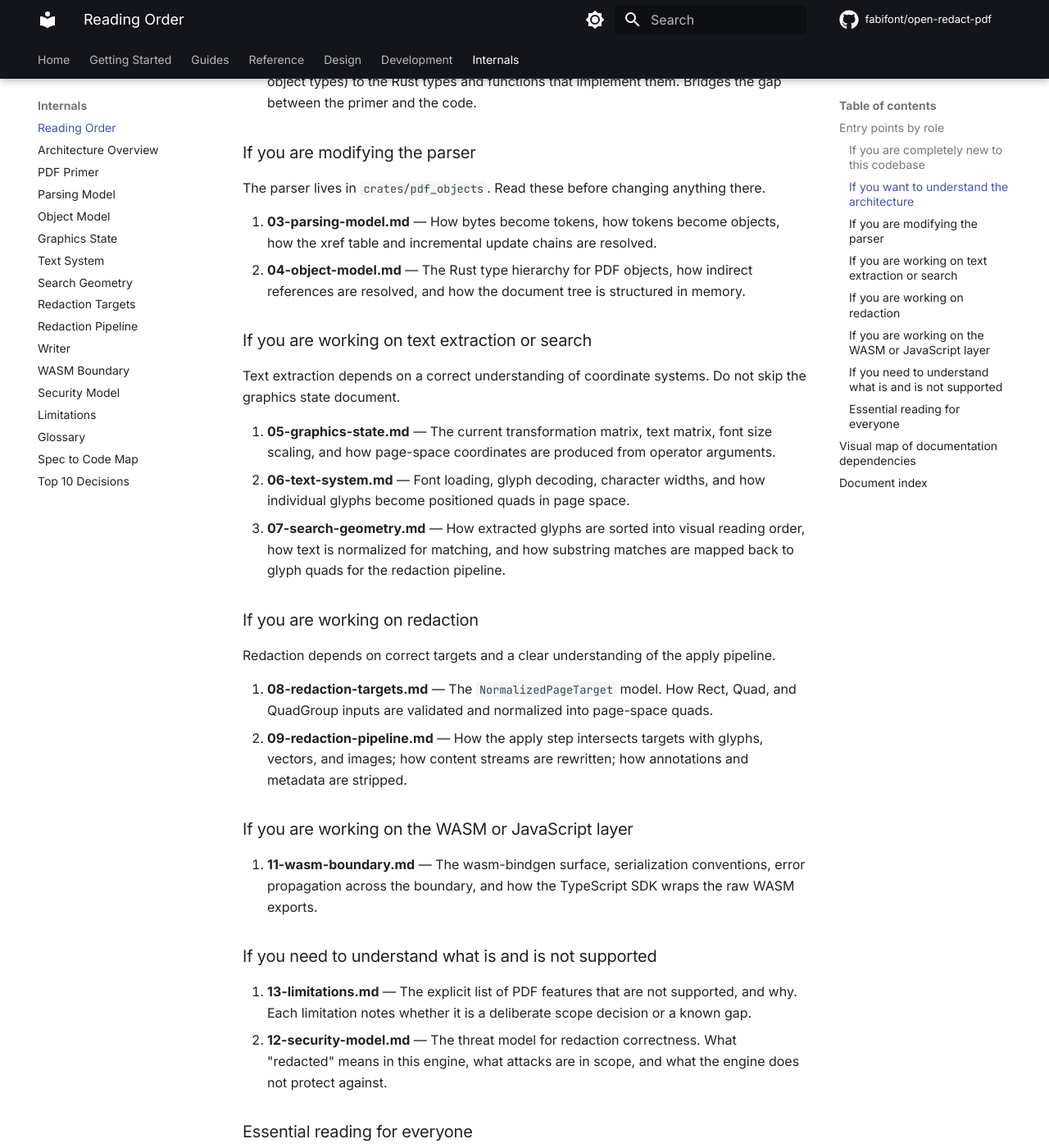
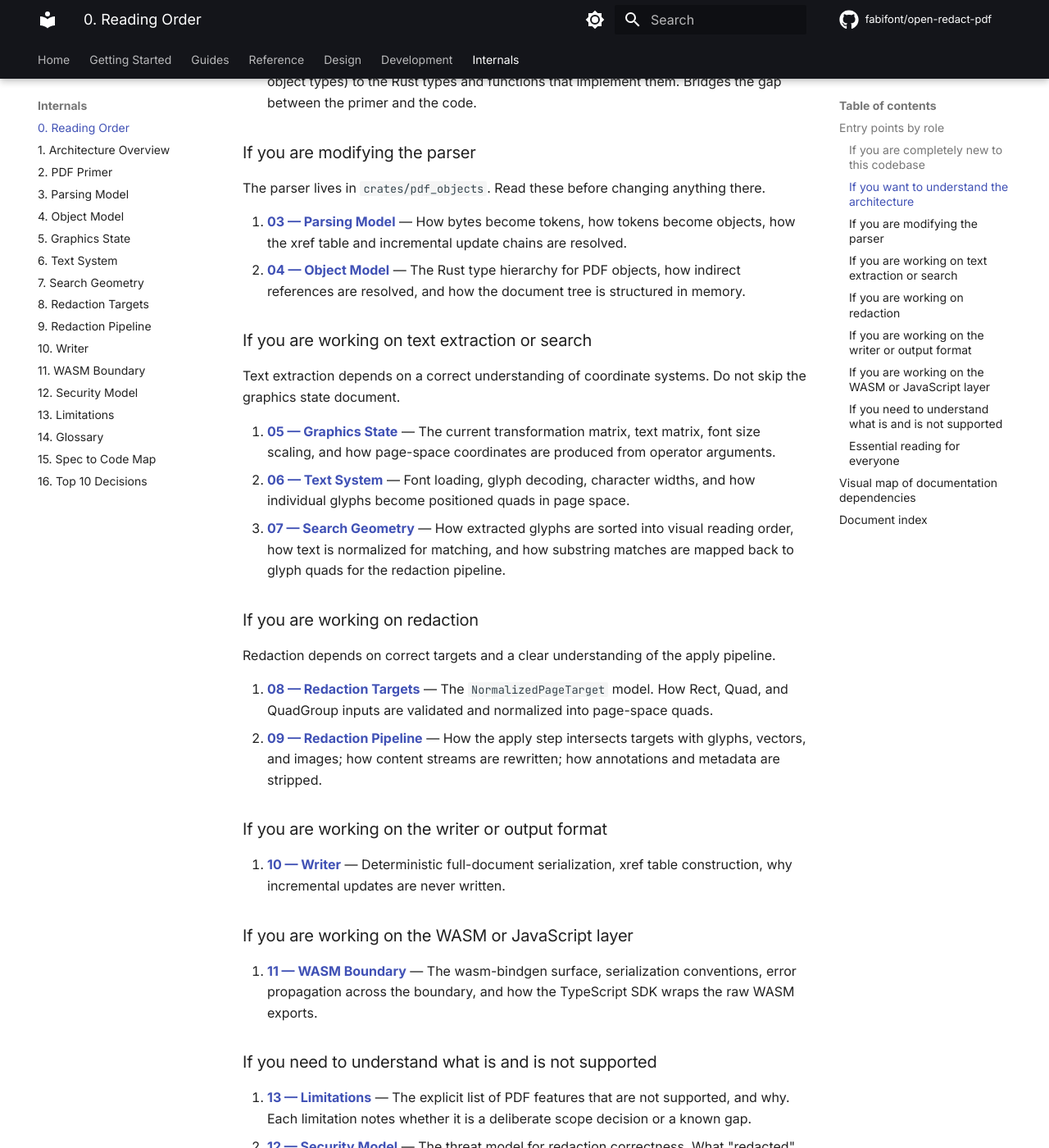
Before and after one commit to fabifont/open-redact-pdf, an MkDocs documentation site: the page built from docs/internals/00-reading-order.md, in a window 1280 px wide and 1400 px high, scrolled down 803 px. Shown: the whole window at 82% size. Built offline with MkDocs 1.6.1 and Material for MkDocs 9.7.7, drawn with Linux system fonts in a browser that asks for light colours; comment, search, counter and statistics services are not loaded; some of the changed text lies outside the part shown.

Commit message:
docs: make reading order links clickable and number internals sidebar entries
- Convert all bold doc references in 00-reading-order.md to actual
  hyperlinks so readers can navigate directly to each section
- Make document index table cells link to each file
- Add missing writer section entry (11-wasm-boundary.md role group)
- Number all Internals sidebar entries in mkdocs.yml (0–16) so the
  sequence is visible in the left nav

```diff
--- a/docs/internals/00-reading-order.md
+++ b/docs/internals/00-reading-order.md
@@ -10,50 +10,54 @@ This page tells you which internal docs to read, and in what order, depending on
 
 Begin with the PDF Primer before touching any code.
 
-1. **02-pdf-primer.md** — What a PDF file actually is at the byte level. Cross-reference tables, object streams, content streams. You cannot reason about the parser or the redaction logic without this.
-2. **14-glossary.md** — Keep this open as a reference tab. Every term used across the internals docs is defined here.
+1. [**02 — PDF Primer**](02-pdf-primer.md) — What a PDF file actually is at the byte level. Cross-reference tables, object streams, content streams. You cannot reason about the parser or the redaction logic without this.
+2. [**14 — Glossary**](14-glossary.md) — Keep this open as a reference tab. Every term used across the internals docs is defined here.
 
 ### If you want to understand the architecture
 
 Read these two documents in order before looking at any crate.
 
-1. **01-architecture-overview.md** — The 30,000-foot view. Crate dependency graph, pipeline stages, design principles, error model, and what is explicitly out of scope.
-2. **15-spec-to-code.md** — Maps PDF specification concepts (operators, dictionaries, object types) to the Rust types and functions that implement them. Bridges the gap between the primer and the code.
+1. [**01 — Architecture Overview**](01-architecture-overview.md) — The 30,000-foot view. Crate dependency graph, pipeline stages, design principles, error model, and what is explicitly out of scope.
+2. [**15 — Spec to Code Map**](15-spec-to-code.md) — Maps PDF specification concepts (operators, dictionaries, object types) to the Rust types and functions that implement them. Bridges the gap between the primer and the code.
 
 ### If you are modifying the parser
 
 The parser lives in `crates/pdf_objects`. Read these before changing anything there.
 
-1. **03-parsing-model.md** — How bytes become tokens, how tokens become objects, how the xref table and incremental update chains are resolved.
-2. **04-object-model.md** — The Rust type hierarchy for PDF objects, how indirect references are resolved, and how the document tree is structured in memory.
+1. [**03 — Parsing Model**](03-parsing-model.md) — How bytes become tokens, how tokens become objects, how the xref table and incremental update chains are resolved.
+2. [**04 — Object Model**](04-object-model.md) — The Rust type hierarchy for PDF objects, how indirect references are resolved, and how the document tree is structured in memory.
 
 ### If you are working on text extraction or search
 
 Text extraction depends on a correct understanding of coordinate systems. Do not skip the graphics state document.
 
-1. **05-graphics-state.md** — The current transformation matrix, text matrix, font size scaling, and how page-space coordinates are produced from operator arguments.
-2. **06-text-system.md** — Font loading, glyph decoding, character widths, and how individual glyphs become positioned quads in page space.
-3. **07-search-geometry.md** — How extracted glyphs are sorted into visual reading order, how text is normalized for matching, and how substring matches are mapped back to glyph quads for the redaction pipeline.
+1. [**05 — Graphics State**](05-graphics-state.md) — The current transformation matrix, text matrix, font size scaling, and how page-space coordinates are produced from operator arguments.
+2. [**06 — Text System**](06-text-system.md) — Font loading, glyph decoding, character widths, and how individual glyphs become positioned quads in page space.
+3. [**07 — Search Geometry**](07-search-geometry.md) — How extracted glyphs are sorted into visual reading order, how text is normalized for matching, and how substring matches are mapped back to glyph quads for the redaction pipeline.
 
 ### If you are working on redaction
 
 Redaction depends on correct targets and a clear understanding of the apply pipeline.
 
-1. **08-redaction-targets.md** — The `NormalizedPageTarget` model. How Rect, Quad, and QuadGroup inputs are validated and normalized into page-space quads.
-2. **09-redaction-pipeline.md** — How the apply step intersects targets with glyphs, vectors, and images; how content streams are rewritten; how annotations and metadata are stripped.
+1. [**08 — Redaction Targets**](08-redaction-targets.md) — The `NormalizedPageTarget` model. How Rect, Quad, and QuadGroup inputs are validated and normalized into page-space quads.
+2. [**09 — Redaction Pipeline**](09-redaction-pipeline.md) — How the apply step intersects targets with glyphs, vectors, and images; how content streams are rewritten; how annotations and metadata are stripped.
+
+### If you are working on the writer or output format
+
+1. [**10 — Writer**](10-writer.md) — Deterministic full-document serialization, xref table construction, why incremental updates are never written.
 
 ### If you are working on the WASM or JavaScript layer
 
-1. **11-wasm-boundary.md** — The wasm-bindgen surface, serialization conventions, error propagation across the boundary, and how the TypeScript SDK wraps the raw WASM exports.
+1. [**11 — WASM Boundary**](11-wasm-boundary.md) — The wasm-bindgen surface, serialization conventions, error propagation across the boundary, and how the TypeScript SDK wraps the raw WASM exports.
 
 ### If you need to understand what is and is not supported
 
-1. **13-limitations.md** — The explicit list of PDF features that are not supported, and why. Each limitation notes whether it is a deliberate scope decision or a known gap.
-2. **12-security-model.md** — The threat model for redaction correctness. What "redacted" means in this engine, what attacks are in scope, and what the engine does not protect against.
+1. [**13 — Limitations**](13-limitations.md) — The explicit list of PDF features that are not supported, and why. Each limitation notes whether it is a deliberate scope decision or a known gap.
+2. [**12 — Security Model**](12-security-model.md) — The threat model for redaction correctness. What "redacted" means in this engine, what attacks are in scope, and what the engine does not protect against.
 
 ### Essential reading for everyone
 
-**16-top-ten-decisions.md** — Regardless of which area you are working in, read this document. It describes the ten most important implementation decisions made during the design of this engine. Every maintainer is expected to understand all ten before merging significant changes.
+[**16 — Top 10 Decisions**](16-top-ten-decisions.md) — Regardless of which area you are working in, read this document. It describes the ten most important implementation decisions made during the design of this engine. Every maintainer is expected to understand all ten before merging significant changes.
 
 ---
 
@@ -107,22 +111,22 @@ The arrows point from "required reading" to "depends on it". A document with mul
 
 ## Document index
 
-| File | Title | Primary audience |
-|------|-------|-----------------|
-| 00-reading-order.md | Reading Order for New Contributors | Everyone |
-| 01-architecture-overview.md | Architecture Overview | Everyone |
-| 02-pdf-primer.md | PDF Primer | New contributors |
-| 03-parsing-model.md | Parsing Model | Parser contributors |
-| 04-object-model.md | Object Model | Parser contributors |
-| 05-graphics-state.md | Graphics State | Text / redaction contributors |
-| 06-text-system.md | Text System | Text contributors |
-| 07-search-geometry.md | Search Geometry | Text contributors |
-| 08-redaction-targets.md | Redaction Targets | Redaction contributors |
-| 09-redaction-pipeline.md | Redaction Pipeline | Redaction contributors |
-| 10-writer.md | Writer | Writer / serialization contributors |
-| 11-wasm-boundary.md | WASM Boundary | WASM / JS contributors |
-| 12-security-model.md | Security Model | Everyone |
-| 13-limitations.md | Limitations | Everyone |
-| 14-glossary.md | Glossary | Everyone (reference) |
-| 15-spec-to-code.md | Spec to Code Map | Everyone |
-| 16-top-ten-decisions.md | Top Ten Decisions | Everyone |
+| # | Title | Primary audience |
+|---|-------|-----------------|
+| [00](00-reading-order.md) | Reading Order for New Contributors | Everyone |
+| [01](01-architecture-overview.md) | Architecture Overview | Everyone |
+| [02](02-pdf-primer.md) | PDF Primer | New contributors |
+| [03](03-parsing-model.md) | Parsing Model | Parser contributors |
+| [04](04-object-model.md) | Object Model | Parser contributors |
+| [05](05-graphics-state.md) | Graphics State | Text / redaction contributors |
+| [06](06-text-system.md) | Text System | Text contributors |
+| [07](07-search-geometry.md) | Search Geometry | Text contributors |
+| [08](08-redaction-targets.md) | Redaction Targets | Redaction contributors |
+| [09](09-redaction-pipeline.md) | Redaction Pipeline | Redaction contributors |
+| [10](10-writer.md) | Writer | Writer / serialization contributors |
+| [11](11-wasm-boundary.md) | WASM Boundary | WASM / JS contributors |
+| [12](12-security-model.md) | Security Model | Everyone |
+| [13](13-limitations.md) | Limitations | Everyone |
+| [14](14-glossary.md) | Glossary | Everyone (reference) |
+| [15](15-spec-to-code.md) | Spec to Code Map | Everyone |
+| [16](16-top-ten-decisions.md) | Top Ten Decisions | Everyone |
--- a/mkdocs.yml
+++ b/mkdocs.yml
@@ -88,23 +88,23 @@ nav:
     - Development Workflow: development.md
     - Publishing and Deployment: publishing.md
   - Internals:
-    - Reading Order: internals/00-reading-order.md
-    - Architecture Overview: internals/01-architecture-overview.md
-    - PDF Primer: internals/02-pdf-primer.md
-    - Parsing Model: internals/03-parsing-model.md
-    - Object Model: internals/04-object-model.md
-    - Graphics State: internals/05-graphics-state.md
-    - Text System: internals/06-text-system.md
-    - Search Geometry: internals/07-search-geometry.md
-    - Redaction Targets: internals/08-redaction-targets.md
-    - Redaction Pipeline: internals/09-redaction-pipeline.md
-    - Writer: internals/10-writer.md
-    - WASM Boundary: internals/11-wasm-boundary.md
-    - Security Model: internals/12-security-model.md
-    - Limitations: internals/13-limitations.md
-    - Glossary: internals/14-glossary.md
-    - Spec to Code Map: internals/15-spec-to-code.md
-    - Top 10 Decisions: internals/16-top-ten-decisions.md
+    - "0. Reading Order": internals/00-reading-order.md
+    - "1. Architecture Overview": internals/01-architecture-overview.md
+    - "2. PDF Primer": internals/02-pdf-primer.md
+    - "3. Parsing Model": internals/03-parsing-model.md
+    - "4. Object Model": internals/04-object-model.md
+    - "5. Graphics State": internals/05-graphics-state.md
+    - "6. Text System": internals/06-text-system.md
+    - "7. Search Geometry": internals/07-search-geometry.md
+    - "8. Redaction Targets": internals/08-redaction-targets.md
+    - "9. Redaction Pipeline": internals/09-redaction-pipeline.md
+    - "10. Writer": internals/10-writer.md
+    - "11. WASM Boundary": internals/11-wasm-boundary.md
+    - "12. Security Model": internals/12-security-model.md
+    - "13. Limitations": internals/13-limitations.md
+    - "14. Glossary": internals/14-glossary.md
+    - "15. Spec to Code Map": internals/15-spec-to-code.md
+    - "16. Top 10 Decisions": internals/16-top-ten-decisions.md
 
 extra:
   social:
```
